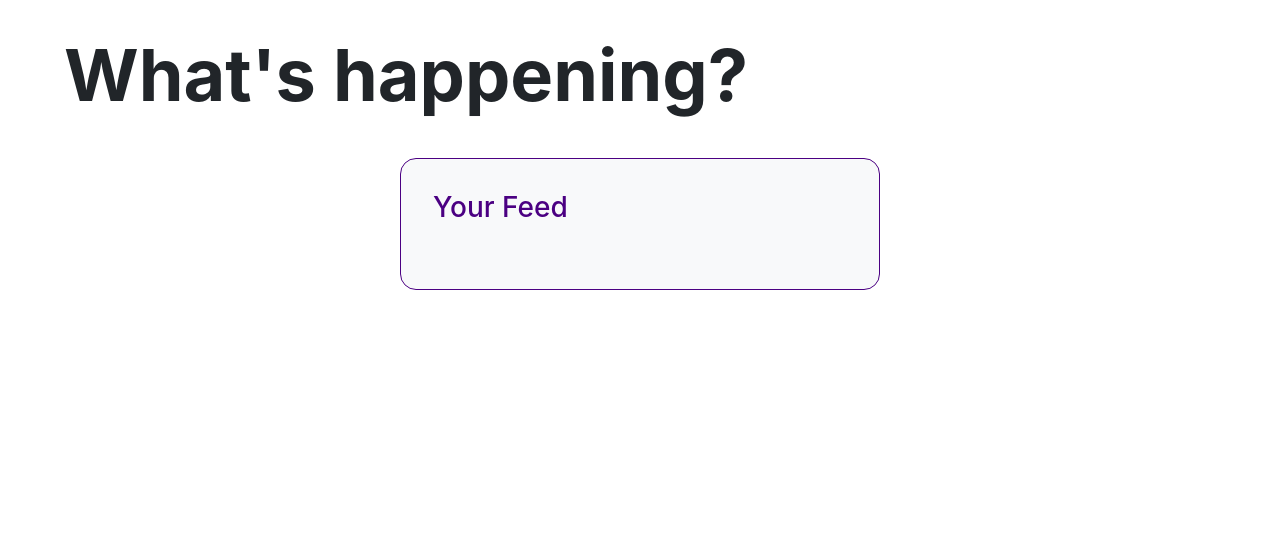
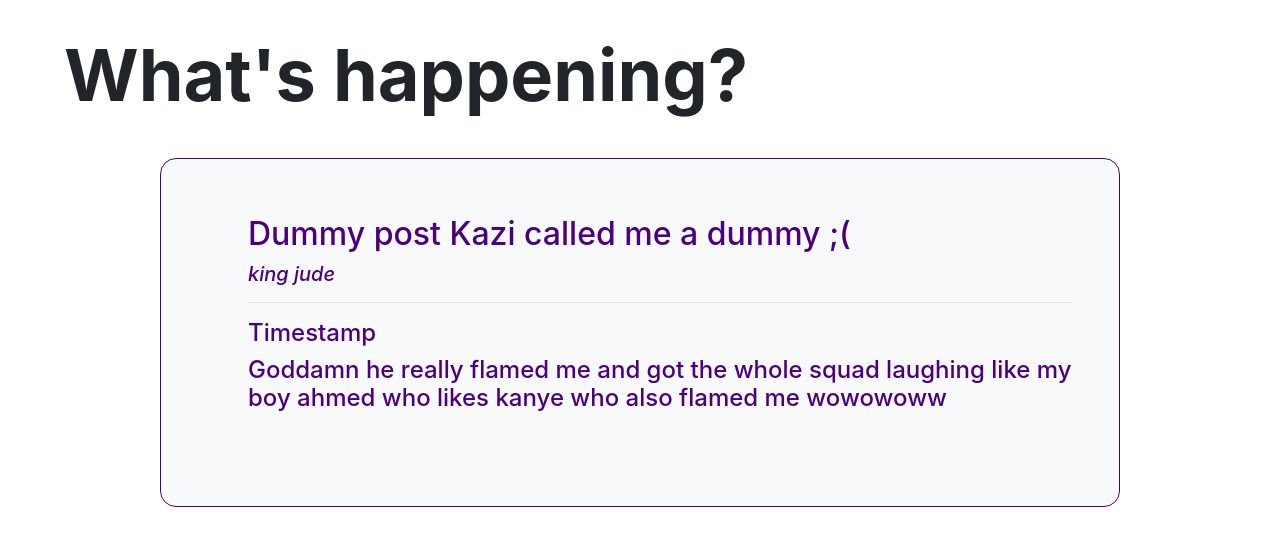
Before and after one commit to ahmedksultan/inpeach, a Flask app: page /feed in a window 1280 px wide. Shown: the part 80-626 px from the top of the page. Run offline with Flask 2, Linux system fonts and the light colour scheme; a user stored in the database is signed in; some libraries are stand-ins or nearby versions.

Commit message:
kazy called me dumm

```diff
--- a/templates/feed.html
+++ b/templates/feed.html
@@ -7,18 +7,30 @@
 
 
 <div class="row" style="margin-left: 5vw; margin-right: 5vw; margin-top: 5vh;">
-    <!-- weather panel -->
-    <div class="container col-md-5 bg-light border border-primary" style="padding: 2em; border-radius: 1em;">
+    <div class="container col-md-10 bg-light border border-primary" style="padding: 2em; border-radius: 1em;">
+        <p class="m-0">
+        <br>
+        <div class="col">
+            <ul>
+                <h2>Dummy post Kazi called me a dummy ;(</h2>
+                <h5> <i>king jude </i><h5>
+                <hr>
+                <h4> Timestamp <h4>
+                <p>Goddamn he really flamed me and got the whole squad laughing like my boy ahmed who likes kanye who also flamed me wowowoww</p>
+                <br>
 
-        <h3>Your Feed</h3>
-
-        <p class="m-0">
-
-
-        <br>
+            </ul>
+        </div>
 
 
     </div>
+</div>
+
+
+
+
+
+
 </div>
 
 {% endblock %}
```
